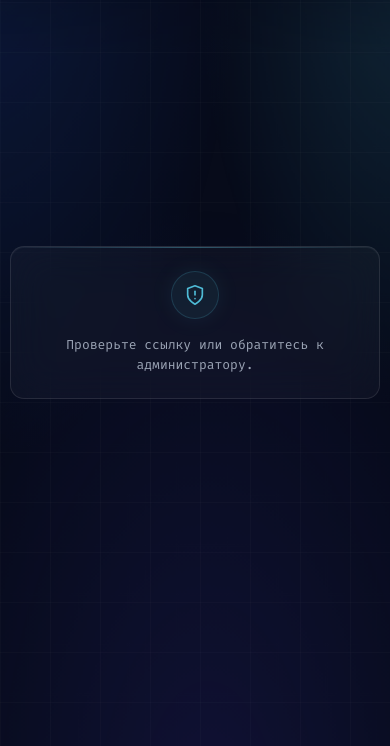
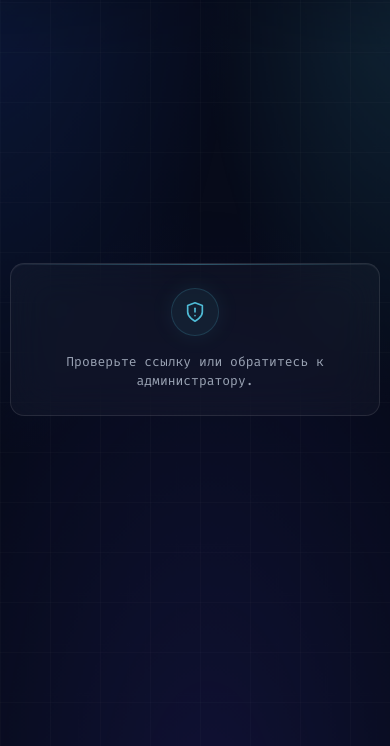
Before and after one commit to k1zzo/shashkoffVPN, a Python web app: template templates/error.html in a window 390 px wide. Shown: the part 98-844 px from the top of the page. Run offline with Jinja, Linux system fonts and the light colour scheme; the template is opened without the code that fills it, so the values that code supplies are empty.

Commit message:
fix css style 2.0

```diff
--- a/static/css/error.css
+++ b/static/css/error.css
@@ -151,7 +151,7 @@ body::before {
   max-width: 480px;
   position: relative;
   z-index: 2;
-  padding: 0 20px 100px;
+  padding: 0 20px 78px;
   display: flex;
   flex-direction: column;
   align-items: center;
@@ -272,7 +272,7 @@ body::before {
   }
 
   .error-wrapper {
-    padding: 0 14px 100px;
+    padding: 0 14px 73px;
   }
 
   .error-card {
@@ -294,6 +294,7 @@ body::before {
   }
 
   .error-wrapper {
+    padding: 0 14px 71px;
     max-width: 100%;
   }
 
@@ -334,7 +335,7 @@ body::before {
   }
 
   .error-wrapper {
-    padding: 0 10px 100px;
+    padding: 0 10px 67px;
   }
 
   .error-card {
```
